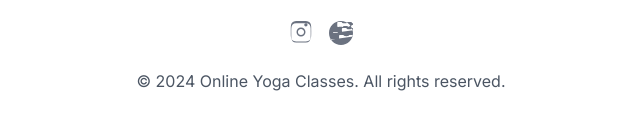
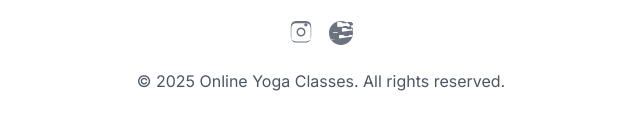
Before and after one commit to dbydxmedia/yoga, a plain HTML site: page index.html in a window 1280 px wide. Shown: the part 7249-7378 px from the top of the page, 319-959 px from the left. Drawn offline with nearby package versions, Linux system fonts and the light colour scheme.

Commit message:
Update index.html

```diff
--- a/index.html
+++ b/index.html
@@ -434,7 +434,7 @@
                     <svg class="w-6 h-6" fill="currentColor" viewBox="0 0 24 24"><path d="M12 0c-6.627 0-12 5.373-12 12s5.373 12 12 12 12-5.373 12-12-5.373-12-12-12zm6.917 6.024c.007-.058.012-.116.012-.174 0-.41-.336-.746-.746-.746h-3.411c-.41 0-.746.336-.746.746 0 .058.005.116.012.174-1.503-.435-3.35-.435-4.853 0-.057-.008-.115-.012-.174-.012-.41 0-.746-.336-.746-.746v-3.411c0-.41.336-.746.746-.746h3.411c.41 0 .746.336.746.746v.174c1.503.435 3.35.435 4.853 0v-.174c0-.41.336-.746.746-.746h3.411c.41 0 .746.336.746.746 0 .058-.005.116-.012.174 1.503.435 3.35.435 4.853 0zm-14.834 5.923c-.007-.058-.012-.116-.012-.174 0-.41.336-.746.746-.746h3.411c.41 0 .746.336.746.746 0 .058-.005.116-.012.174 1.503.435 3.35.435 4.853 0-.057-.008-.115-.012-.174-.012-.41 0-.746-.336-.746-.746v-3.411c0-.41.336-.746.746-.746h3.411c.41 0 .746.336.746.746v.174c1.503.435 3.35.435 4.853 0v-.174c0-.41.336-.746.746-.746h3.411c.41 0 .746.336.746.746 0 .058-.005.116-.012.174 1.503.435 3.35.435 4.853 0zm-2.859 6.85c-.007-.058-.012-.116-.012-.174 0-.41.336-.746.746-.746h3.411c.41 0 .746.336.746.746 0 .058-.005.116-.012.174 1.503.435 3.35.435 4.853 0-.057-.008-.115-.012-.174-.012-.41 0-.746-.336-.746-.746v-3.411c0-.41.336-.746.746-.746h3.411c.41 0 .746.336.746.746v.174c1.503.435 3.35.435 4.853 0v-.174c0-.41.336-.746.746-.746h3.411c.41 0 .746.336.746.746 0 .058-.005.116-.012.174 1.503.435 3.35.435 4.853 0z"/></svg>
                 </a>
             </div>
-            <p>&copy; 2024 Online Yoga Classes. All rights reserved.</p>
+            <p>&copy; 2025 Online Yoga Classes. All rights reserved.</p>
         </div>
     </footer>
 
```
